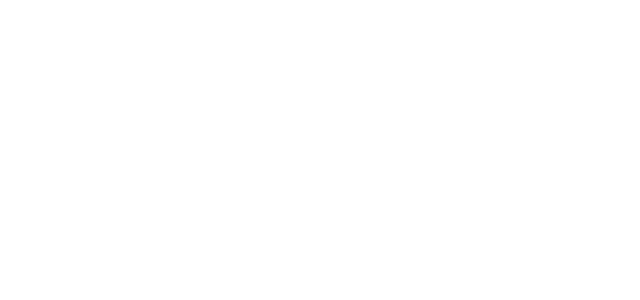
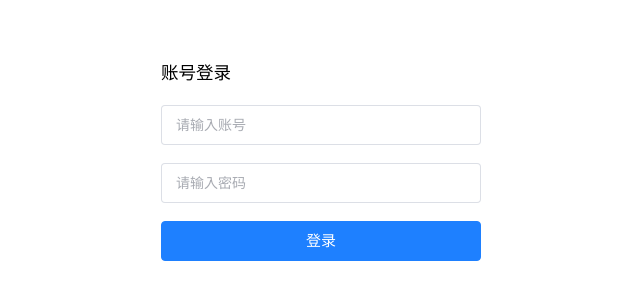
Before and after one commit to long252829287/frame-work, a Vue app: page /login in a window 1280 px wide. Before the commit this address had no page. Shown: the part 240-540 px from the top of the page, without its empty margins (319-959 px from the left). Built offline with nearby package versions, Linux system fonts and the light colour scheme.

Commit message:
修改为按需引入element-ui

```diff
--- a/package.json
+++ b/package.json
@@ -27,6 +27,8 @@
     "@vitejs/plugin-vue": "^4.2.3",
     "sass": "^1.62.1",
     "sass-loader": "^13.3.1",
+    "unplugin-auto-import": "^0.16.6",
+    "unplugin-vue-components": "^0.25.2",
     "vite": "^4.3.5",
     "vite-plugin-compression": "^0.5.1"
   }
--- a/src/components/header/header.vue
+++ b/src/components/header/header.vue
@@ -29,6 +29,12 @@
 function search(val) {
   emit('search', val.value);
 }
+
+function toLogin() {
+  router.push({
+    name: 'login',
+  })
+}
 onMounted(() => {
   window.addEventListener('scroll', scrollHandler);
 });
@@ -40,7 +46,7 @@
 <template>
   <header>
     <div class="header-container">
-      <el-avatar v-if="type == 1" class="avatar" icon="UserFilled" :src="mainImg"/>
+      <el-avatar v-if="type == 1" class="avatar" icon="UserFilled" :src="mainImg" @click="toLogin"/>
       <div v-else class="go-back" @click="toBack">
         <i class="iconfont icon-arrow-left"></i>
       </div>
@@ -70,6 +76,9 @@
     max-width: 1630px;
     padding: 0 12px;
     width: 100%;
+    .avatar {
+      cursor: pointer;
+    }
     .go-back {
       width: 70px;
       text-align: center;
--- a/src/router/index.js
+++ b/src/router/index.js
@@ -29,6 +29,11 @@
       name: 'pictureWall',
       component: () => import('../views/pictureWall/pictureWall.vue')
     },
+    {
+      path: '/login',
+      name: 'login',
+      component: () => import('../views/login/login.vue')
+    }
   ]
 })
 
--- /dev/null
+++ b/src/views/login/login.vue
@@ -0,0 +1,77 @@
+<script setup>
+import { reactive, ref } from 'vue'
+import { commonService } from '../../service';
+import { useRouter, useRoute } from 'vue-router'
+const router = useRouter()
+const loginForm = reactive({
+  username: '',
+  password: '',
+})
+function onSubmit() {
+  const params = {
+    username: loginForm.username,
+    password: loginForm.password
+  };
+  commonService.toLogin(params).then(res => {
+    switch (res.data.code) {
+      case 200:
+        ElMessage({
+          message: res.data.message,
+          type: 'success',
+        })
+        router.go(-1);
+        break;
+      case 400:
+        ElMessage({
+          message: res.data.message,
+          type: 'warning',
+        })
+        break;
+    }
+  })
+}
+</script>
+
+<template>
+  <div class="login">
+    <div class="login-box">
+      <h3 class="login-title">账号登录</h3>
+      <el-form
+        :model="loginForm"
+        style="max-width: 320px"
+      >
+        <el-form-item>
+          <el-input v-model="loginForm.username" placeholder="请输入账号" size="large" clearable/>
+        </el-form-item>
+        <el-form-item>
+          <el-input v-model="loginForm.password" placeholder="请输入密码" size="large" clearable show-password/>
+        </el-form-item>
+      </el-form>
+      <el-button class="full-btn" type="primary" size="large" @click="onSubmit" color="#1E80FF">登录</el-button>
+    </div>
+  </div>
+</template>
+
+<style lang="scss" scoped>
+.login {
+  display: flex;
+  flex-direction: column;
+  justify-content: center;
+  align-items: center;
+  min-height: 100vh;
+  .login-box {
+    width: 320px;
+    .login-title {
+      margin-bottom: 18px;
+      font-weight: 500;
+      display: flex;
+      flex-direction: row;
+      align-items: center;
+      justify-content: space-between;
+    }
+    .full-btn {
+      width: 100%;
+    }
+  }
+}
+</style>
--- a/vite.config.js
+++ b/vite.config.js
@@ -2,6 +2,9 @@
 import { defineConfig } from 'vite'
 import vue from '@vitejs/plugin-vue'
 import viteCompression from 'vite-plugin-compression'
+import AutoImport from 'unplugin-auto-import/vite'
+import Components from 'unplugin-vue-components/vite'
+import { ElementPlusResolver } from 'unplugin-vue-components/resolvers'
 
 /** @type {import('vite').UserConfig} */
 // https://vitejs.dev/config/
@@ -29,7 +32,13 @@
       threshold: 5120, //压缩前最小文件大小
       algorithm: 'gzip', //压缩算法
       ext: '.gz', //文件类型
-    })
+    }),
+    AutoImport({
+      resolvers: [ElementPlusResolver()],
+    }),
+    Components({
+      resolvers: [ElementPlusResolver()],
+    }),
   ],
   resolve: {
     alias: {
```
Also changed, not shown: src/main.js (+0 -19 lines).
